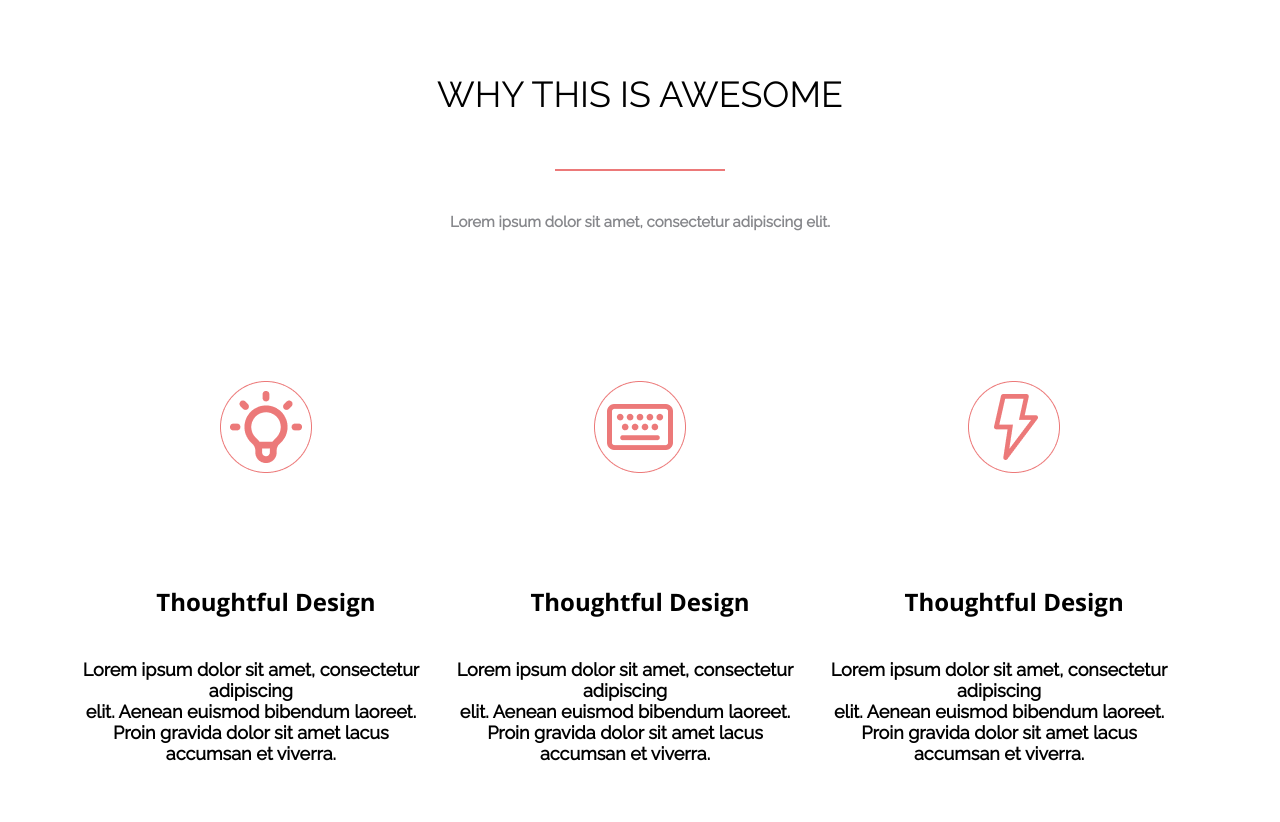
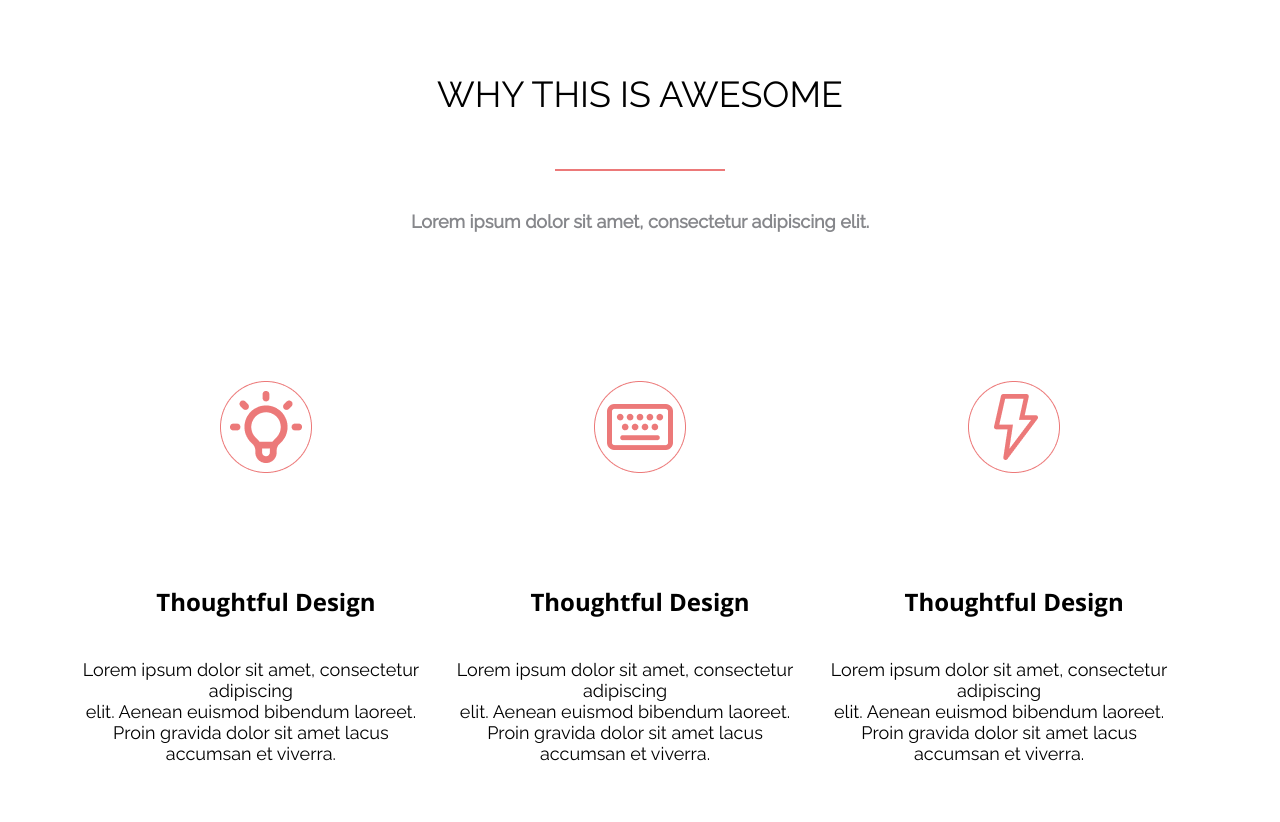
Before and after one commit to uliprnvch/AXIT.progect, a plain HTML site: page index.html in a window 1280 px wide. Shown: the part 1882-2704 px from the top of the page. Drawn offline with nearby package versions, Linux system fonts and the light colour scheme.

Commit message:
correction

```diff
--- a/style/style.css
+++ b/style/style.css
@@ -512,7 +512,7 @@ select {
     margin: auto;
     border: 1px solid #EC7979;
 }
-.awesome__section-line{
+.awesome-line{
     font-size: 18px;
     line-height: 21px;
     align-items: center;
@@ -556,4 +556,8 @@ select {
     margin-right: 30px;
     margin-top: 8px;
     margin-bottom: 58px;
+    font-family: 'Raleway';
+  font-style: normal;
+  font-weight: 400;
+  color: #000000;
 }
```
